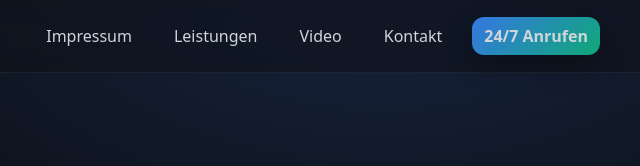
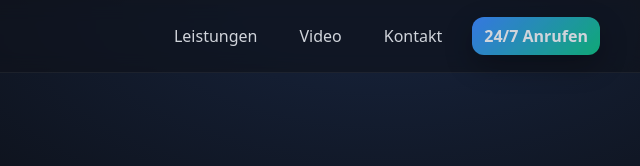
Before and after one commit to khieschmanautomobile/mls-sv, a plain HTML site: page index.html in a window 1280 px wide. Shown: the top 166 px of the page, 640-1280 px from the left. Drawn offline with Linux system fonts and the light colour scheme.

Commit message:
Update index.html

```diff
--- a/index.html
+++ b/index.html
@@ -102,7 +102,6 @@
   </div>
 </div>
 <nav class="nav-links">
-        <a href="impressum.html" target="_self">Impressum</a>
         <a href="#leistungen">Leistungen</a>
         <a href="#video">Video</a>
         <a href="#kontakt">Kontakt</a>
```
